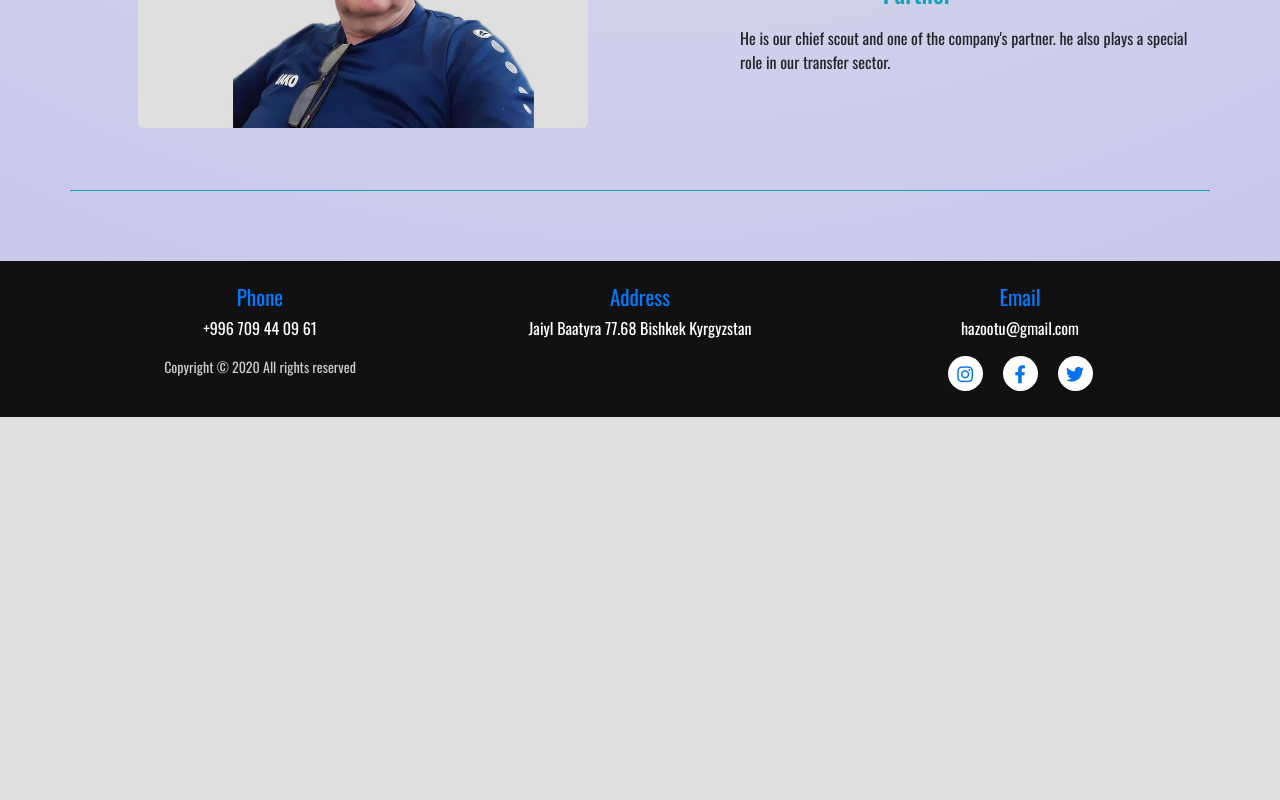
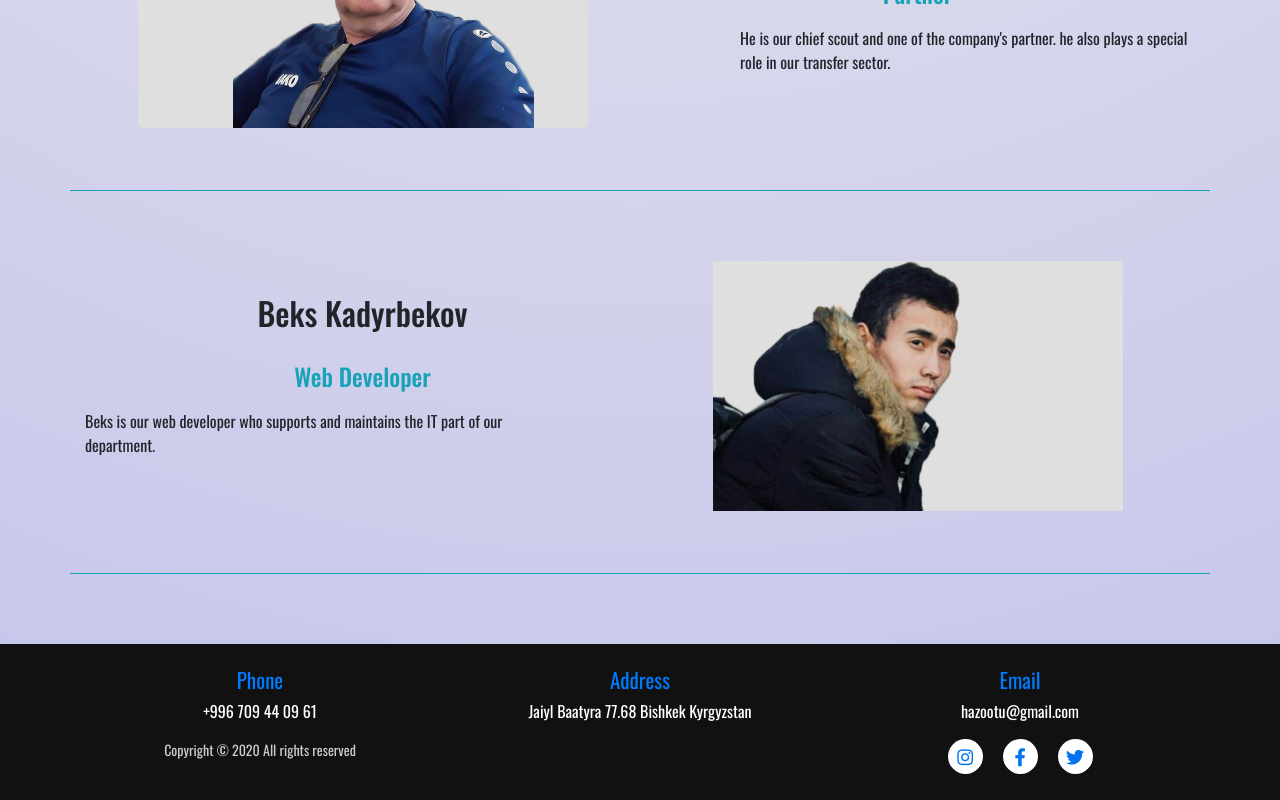
Before and after one commit to beksssK/footballtemporary, a React (Create React App) app: page /staff in a window 1280 px wide. Shown: the part 2630-3430 px from the top of the page. Before the commit the page ends 3047 px from the top, so only its background shows below. Built offline with nearby package versions, Linux system fonts and the light colour scheme.

Commit message:
Added web devs photo and info

```diff
--- a/src/components/Staff/Staff.css
+++ b/src/components/Staff/Staff.css
@@ -57,11 +57,12 @@
 
 .partner__pic{
     background-position: 66% 50%;
-    background-size: 100%;
+    background-size: 110%;
 }
 
-.partner__pic {
-    background-size: 110%;
+.webdev__pic {
+    background-position: 50% 48%;
+    background-size: 91%;
 }
 
 @media all and (max-width: 999px) {
--- a/src/components/Staff/StaffMiddle.js
+++ b/src/components/Staff/StaffMiddle.js
@@ -5,6 +5,7 @@ import organizerImg from '../../assets/staff/organizer2.jpg';
 import CEOImg from '../../assets/staff/CEO3.jpg';
 import accountantImg from '../../assets/staff/accountant2.jpg';
 import partnerImg from '../../assets/staff/partner2.jpg';
+import webDevImg from '../../assets/staff/webDev.jpg';
 
 const STAFF = {
     gManager: {
@@ -42,6 +43,12 @@ const STAFF = {
         name: 'Josip Zbiljski',
         info: 'He is our chief scout and one of the company\'s partner. he also plays a special role in our transfer sector.',
         photo: partnerImg
+    },
+    webDev: {
+        position: 'Web Developer',
+        name: 'Beks Kadyrbekov',
+        info: 'Beks is our web developer who supports and maintains the IT part of our department.',
+        photo: webDevImg
     }
 
 };
@@ -114,6 +121,18 @@ const StaffMiddle = () => {
                     </div>
                     <div className='info__item'>
                         <div className='info__pic partner__pic' style={{backgroundImage: `url(${STAFF.partner.photo})`}}>
+
+                        </div>
+                    </div>
+                </section>
+                <section className='info__section info__section_staff info__staff container'>
+                    <div className='info__item'>
+                        <h2 className='info__title'>{STAFF.webDev.name}</h2>
+                        <h4 className='text-center text-info'>{STAFF.webDev.position}</h4>
+                        <p className='info__text info__text-left'>{STAFF.webDev.info}</p>
+                    </div>
+                    <div className='info__item'>
+                        <div className='info__pic webdev__pic' style={{backgroundImage: `url(${STAFF.webDev.photo})`}}>
 
                         </div>
                     </div>
@@ -196,6 +215,18 @@ const StaffMiddle = () => {
                         <p className='info__text info__text-right'>{STAFF.partner.info}</p>
                     </div>
                 </section>
+                <section className='info__section info__section_staff info__staff container'>
+                    <div className='info__item'>
+                        <h2 className='info__title'>{STAFF.webDev.name}</h2>
+                        <h4 className='text-center text-info'>{STAFF.webDev.position}</h4>
+                        <p className='info__text info__text-left'>{STAFF.webDev.info}</p>
+                    </div>
+                    <div className='info__item'>
+                        <div className='info__pic webdev__pic' style={{backgroundImage: `url(${STAFF.webDev.photo})`}}>
+
+                        </div>
+                    </div>
+                </section>
             </div>
         );
     }
```
Also changed, not shown: src/assets/staff/webDev.jpg (added), 1 other file (tests, documents, lock files or other folders).
